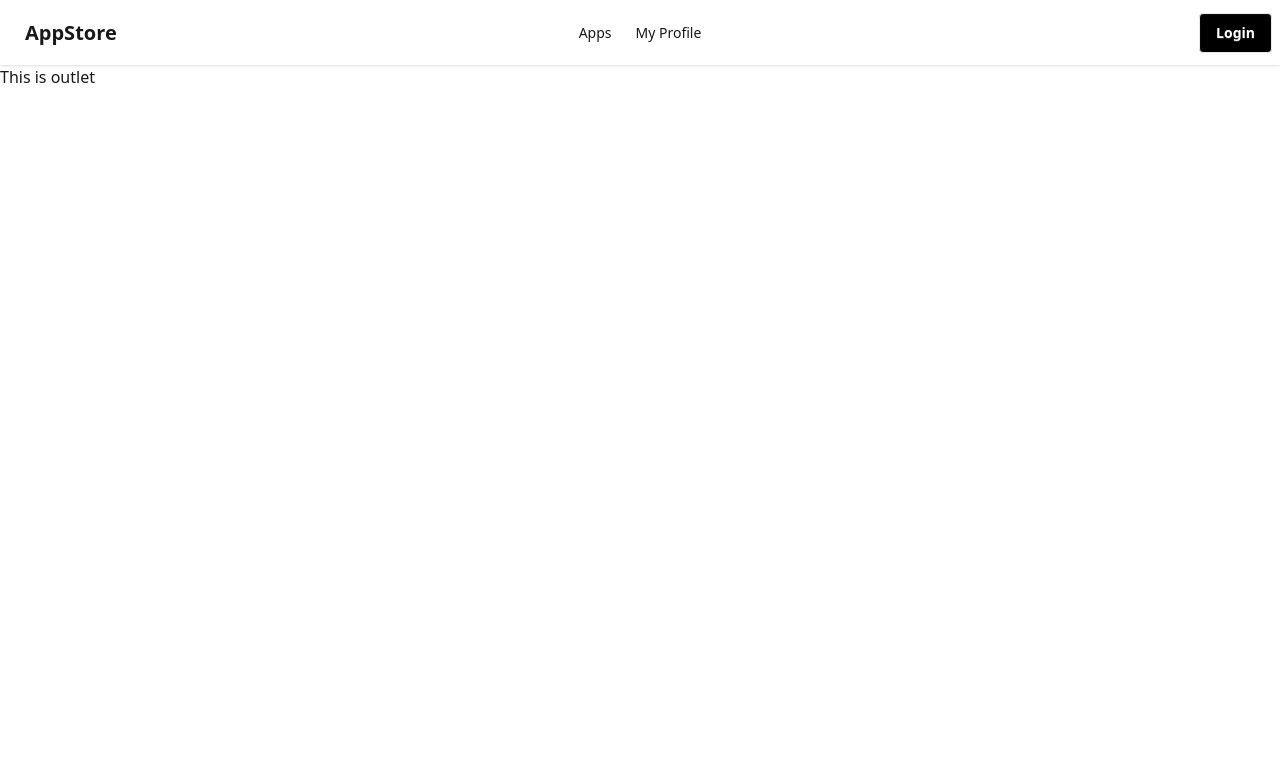
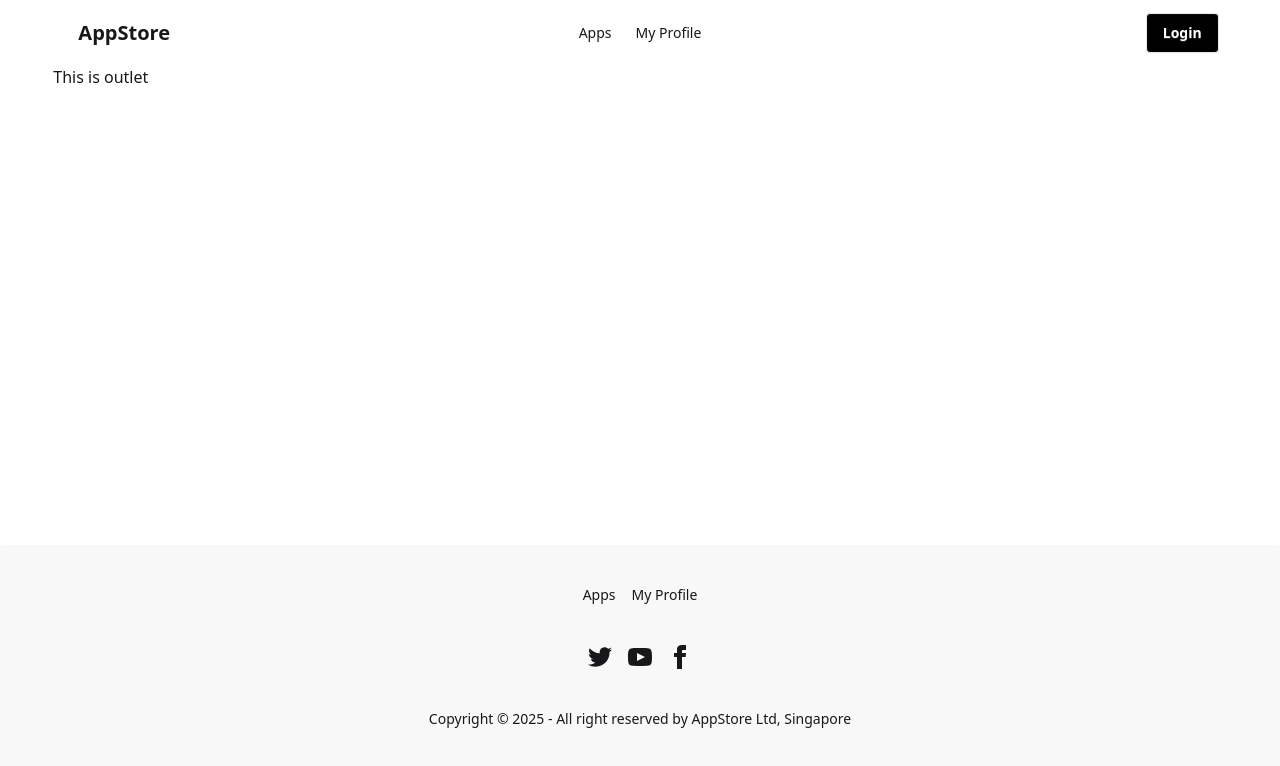
Before and after one commit to jahidhasansabbir/app-store, a React (Vite) app: page / in a window 1280 px wide. Shown: the top 766 px of the page. Built offline with nearby package versions, Linux system fonts and the light colour scheme.

Commit message:
added navbar and footer

```diff
--- /dev/null
+++ b/src/components/Footer/Footer.jsx
@@ -0,0 +1,68 @@
+import React from "react";
+import { NavLink } from "react-router";
+
+const Footer = () => {
+  return (
+    <footer className="footer footer-horizontal footer-center bg-base-200 text-base-content rounded p-10">
+      <nav className="grid grid-flow-col gap-4">
+        <NavLink
+          className={({ isActive }) => isActive && "bg-gray-300 p-2 rounded-sm"}
+          to="/apps"
+        >
+          Apps
+        </NavLink>
+        <NavLink
+          className={({ isActive }) => isActive && "bg-gray-300 p-2"}
+          to="/my-profile"
+        >
+          My Profile
+        </NavLink>
+      </nav>
+      <nav>
+        <div className="grid grid-flow-col gap-4">
+          <a>
+            <svg
+              xmlns="http://www.w3.org/2000/svg"
+              width="24"
+              height="24"
+              viewBox="0 0 24 24"
+              className="fill-current"
+            >
+              <path d="M24 4.557c-.883.392-1.832.656-2.828.775 1.017-.609 1.798-1.574 2.165-2.724-.951.564-2.005.974-3.127 1.195-.897-.957-2.178-1.555-3.594-1.555-3.179 0-5.515 2.966-4.797 6.045-4.091-.205-7.719-2.165-10.148-5.144-1.29 2.213-.669 5.108 1.523 6.574-.806-.026-1.566-.247-2.229-.616-.054 2.281 1.581 4.415 3.949 4.89-.693.188-1.452.232-2.224.084.626 1.956 2.444 3.379 4.6 3.419-2.07 1.623-4.678 2.348-7.29 2.04 2.179 1.397 4.768 2.212 7.548 2.212 9.142 0 14.307-7.721 13.995-14.646.962-.695 1.797-1.562 2.457-2.549z"></path>
+            </svg>
+          </a>
+          <a>
+            <svg
+              xmlns="http://www.w3.org/2000/svg"
+              width="24"
+              height="24"
+              viewBox="0 0 24 24"
+              className="fill-current"
+            >
+              <path d="M19.615 3.184c-3.604-.246-11.631-.245-15.23 0-3.897.266-4.356 2.62-4.385 8.816.029 6.185.484 8.549 4.385 8.816 3.6.245 11.626.246 15.23 0 3.897-.266 4.356-2.62 4.385-8.816-.029-6.185-.484-8.549-4.385-8.816zm-10.615 12.816v-8l8 3.993-8 4.007z"></path>
+            </svg>
+          </a>
+          <a>
+            <svg
+              xmlns="http://www.w3.org/2000/svg"
+              width="24"
+              height="24"
+              viewBox="0 0 24 24"
+              className="fill-current"
+            >
+              <path d="M9 8h-3v4h3v12h5v-12h3.642l.358-4h-4v-1.667c0-.955.192-1.333 1.115-1.333h2.885v-5h-3.808c-3.596 0-5.192 1.583-5.192 4.615v3.385z"></path>
+            </svg>
+          </a>
+        </div>
+      </nav>
+      <aside>
+        <p>
+          Copyright © {new Date().getFullYear()} - All right reserved by
+          AppStore Ltd, Singapore
+        </p>
+      </aside>
+    </footer>
+  );
+};
+
+export default Footer;
--- a/src/components/Navbar/Navbar.jsx
+++ b/src/components/Navbar/Navbar.jsx
@@ -5,15 +5,17 @@
   const links = (
     <>
       <li>
-        <NavLink to="/apps">Apps</NavLink>
+        <NavLink className={({ isActive }) =>
+          isActive && "bg-gray-300" } to="/apps">Apps</NavLink>
       </li>
       <li>
-        <NavLink to="/my-profile">My Profile</NavLink>
+        <NavLink className={({ isActive }) =>
+          isActive && "bg-gray-300" } to="/my-profile">My Profile</NavLink>
       </li>
     </>
   );
   return (
-    <div className="navbar bg-base-100 shadow-sm">
+    <div className="navbar">
       <div className="navbar-start">
         <div className="dropdown">
           <div tabIndex={0} role="button" className="btn btn-ghost md:hidden">
--- a/src/layout/Root.jsx
+++ b/src/layout/Root.jsx
@@ -1,19 +1,19 @@
-import React from 'react';
-import { Outlet } from 'react-router';
-import Navbar from '../components/Navbar/Navbar';
+import React from "react";
+import { Outlet } from "react-router";
+import Navbar from "../components/Navbar/Navbar";
+import Footer from "../components/Footer/Footer";
 
 const Root = () => {
   return (
-        <div>
-            <header>
+    <div className="max-w-[1440px] mx-auto">
+      <header className="w-11/12 mx-auto">
         <Navbar></Navbar>
       </header>
-            <main>
-
+      <main className="min-h-[60vh] w-11/12 mx-auto">
         <Outlet></Outlet>
       </main>
       <footer>
-
+        <Footer></Footer>
       </footer>
     </div>
   );
```
Lines whose indentation alone changed are shown as unchanged.
